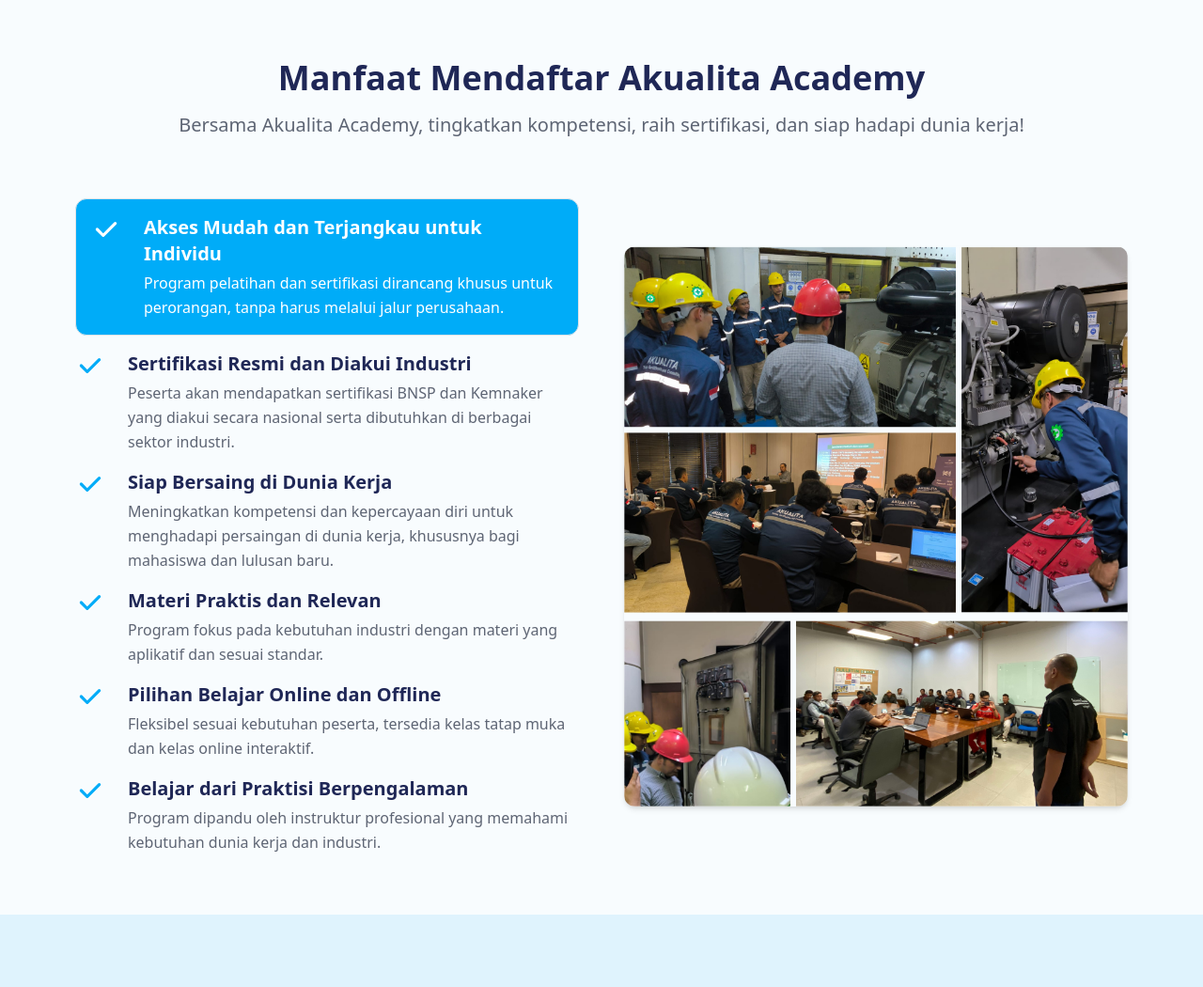
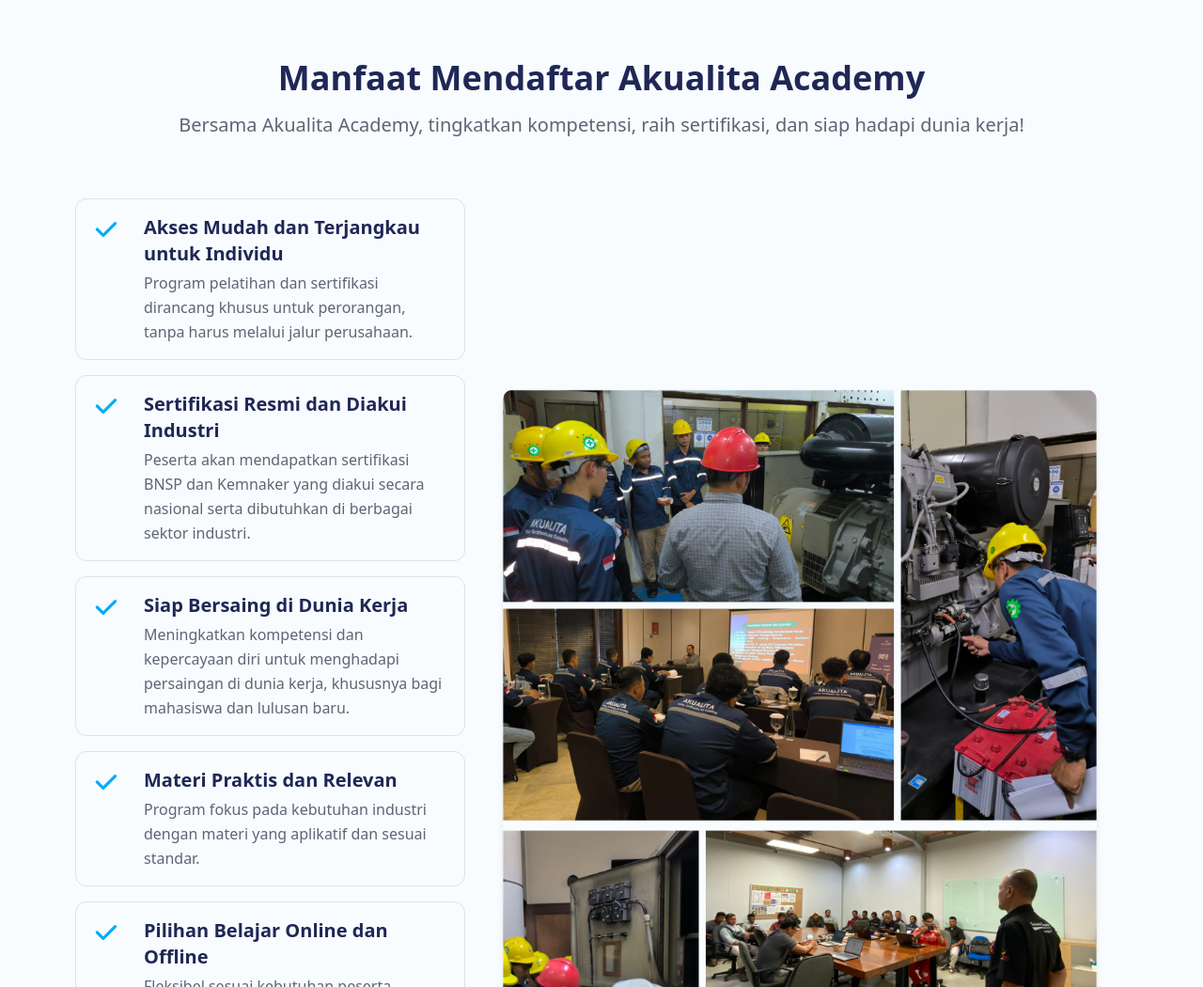
Before and after one commit to yogaacor/Akualita-academy, a Laravel app: page / in a window 1280 px wide. Shown: the part 1457-2507 px from the top of the page at 94% size. Run offline with Laravel 12, Linux system fonts and the light colour scheme; some libraries are stand-ins or nearby versions.

Commit message:
halaman utama

```diff
--- a/resources/views/pages/home.blade.php
+++ b/resources/views/pages/home.blade.php
@@ -102,81 +102,100 @@
     </p>
   </div>
 
-  <div class="max-w-7xl mx-auto grid md:grid-cols-2 gap-12 items-center">
-    <!-- Kiri: Teks dan Daftar Manfaat -->
-    <div>
-      <div class="space-y-4">
-        <!-- Daftar Item -->
-        <!-- Ganti semua ikon dengan ikon centang -->
-        <div class="flex items-start gap-4 border border-gray-300 p-3 rounded-xl bg-[#00ACF8]">
-          <div class="text-white text-3xl">
-            <svg xmlns="http://www.w3.org/2000/svg" class="w-8 h-8" fill="currentColor" viewBox="0 0 20 20"><path fill-rule="evenodd" d="M16.707 5.293a1 1 0 00-1.414 0L8 12.586 4.707 9.293a1 1 0 10-1.414 1.414l4 4a1 1 0 001.414 0l8-8a1 1 0 000-1.414z" clip-rule="evenodd"/></svg>
+  <div class="max-w-9xl mx-auto grid md:grid-cols-[0.5fr_0.8fr] gap-10 items-center">
+    <!-- Kiri -->
+    <div id="card-container" class="space-y-4">
+
+        <!-- Item 1 -->
+        <div class="flex items-start gap-4 border border-gray-300 p-3 rounded-xl transition-all duration-300 group hover:bg-[#00ACF8] hover:shadow-md max-w-xl">
+          <div class="text-[#00ACF8] text-3xl group-hover:text-white">
+            <svg xmlns="http://www.w3.org/2000/svg" class="w-8 h-8" fill="currentColor" viewBox="0 0 20 20">
+              <path fill-rule="evenodd" d="M16.707 5.293a1 1 0 00-1.414 0L8 12.586 4.707 9.293a1 1 0 10-1.414 1.414l4 4a1 1 0 001.414 0l8-8a1 1 0 000-1.414z" clip-rule="evenodd"/>
+            </svg>
           </div>
           <div>
-            <h3 class="font-bold text-xl mb-1 text-white">Akses Mudah dan Terjangkau untuk Individu</h3>
-            <p class="text-white leading-relaxed">Program pelatihan dan sertifikasi dirancang khusus untuk perorangan, tanpa harus melalui jalur perusahaan.</p>
+            <h3 class="font-bold text-xl mb-1 text-[#1F2756] group-hover:text-white">Akses Mudah dan Terjangkau untuk Individu</h3>
+            <p class="text-[#5E6574] leading-relaxed group-hover:text-white">Program pelatihan dan sertifikasi dirancang khusus untuk perorangan, tanpa harus melalui jalur perusahaan.</p>
           </div>
         </div>
 
-        <!-- Duplikasikan dan ganti teks lainnya, ikon tetap centang -->
-        <div class="flex items-start gap-4">
-          <div class="text-[#00ACF8] text-3xl">
-            <svg xmlns="http://www.w3.org/2000/svg" class="w-8 h-8" fill="currentColor" viewBox="0 0 20 20"><path fill-rule="evenodd" d="M16.707 5.293a1 1 0 00-1.414 0L8 12.586 4.707 9.293a1 1 0 10-1.414 1.414l4 4a1 1 0 001.414 0l8-8a1 1 0 000-1.414z" clip-rule="evenodd"/></svg>
+        <!-- Item 2 -->
+        <div class="flex items-start gap-4 border border-gray-300 p-3 rounded-xl transition-all duration-300 group hover:bg-[#00ACF8] hover:shadow-md max-w-xl">
+          <div class="text-[#00ACF8] text-3xl group-hover:text-white">
+            <svg xmlns="http://www.w3.org/2000/svg" class="w-8 h-8" fill="currentColor" viewBox="0 0 20 20">
+              <path fill-rule="evenodd" d="M16.707 5.293a1 1 0 00-1.414 0L8 12.586 4.707 9.293a1 1 0 10-1.414 1.414l4 4a1 1 0 001.414 0l8-8a1 1 0 000-1.414z" clip-rule="evenodd"/>
+            </svg>
           </div>
           <div>
-            <h3 class="font-bold text-xl mb-1 text-[#1F2756]">Sertifikasi Resmi dan Diakui Industri</h3>
-            <p class="text-[#5E6574] leading-relaxed">Peserta akan mendapatkan sertifikasi BNSP dan Kemnaker yang diakui secara nasional serta dibutuhkan di berbagai sektor industri.</p>
+            <h3 class="font-bold text-xl mb-1 text-[#1F2756] group-hover:text-white">Sertifikasi Resmi dan Diakui Industri</h3>
+            <p class="text-[#5E6574] leading-relaxed group-hover:text-white">Peserta akan mendapatkan sertifikasi BNSP dan Kemnaker yang diakui secara nasional serta dibutuhkan di berbagai sektor industri.</p>
           </div>
         </div>
 
-        <div class="flex items-start gap-4">
-          <div class="text-[#00ACF8] text-3xl">
-            <svg xmlns="http://www.w3.org/2000/svg" class="w-8 h-8" fill="currentColor" viewBox="0 0 20 20"><path fill-rule="evenodd" d="M16.707 5.293a1 1 0 00-1.414 0L8 12.586 4.707 9.293a1 1 0 10-1.414 1.414l4 4a1 1 0 001.414 0l8-8a1 1 0 000-1.414z" clip-rule="evenodd"/></svg>
+        <!-- Item 3 -->
+        <div class="flex items-start gap-4 border border-gray-300 p-3 rounded-xl transition-all duration-300 group hover:bg-[#00ACF8] hover:shadow-md max-w-xl">
+          <div class="text-[#00ACF8] text-3xl group-hover:text-white">
+            <svg xmlns="http://www.w3.org/2000/svg" class="w-8 h-8" fill="currentColor" viewBox="0 0 20 20">
+              <path fill-rule="evenodd" d="M16.707 5.293a1 1 0 00-1.414 0L8 12.586 4.707 9.293a1 1 0 10-1.414 1.414l4 4a1 1 0 001.414 0l8-8a1 1 0 000-1.414z" clip-rule="evenodd"/>
+            </svg>
           </div>
           <div>
-            <h3 class="font-bold text-xl mb-1 text-[#1F2756]">Siap Bersaing di Dunia Kerja</h3>
-            <p class="text-[#5E6574] leading-relaxed">Meningkatkan kompetensi dan kepercayaan diri untuk menghadapi persaingan di dunia kerja, khususnya bagi mahasiswa dan lulusan baru.</p>
+            <h3 class="font-bold text-xl mb-1 text-[#1F2756] group-hover:text-white">Siap Bersaing di Dunia Kerja</h3>
+            <p class="text-[#5E6574] leading-relaxed group-hover:text-white">Meningkatkan kompetensi dan kepercayaan diri untuk menghadapi persaingan di dunia kerja, khususnya bagi mahasiswa dan lulusan baru.</p>
           </div>
         </div>
 
-        <div class="flex items-start gap-4">
-          <div class="text-[#00ACF8] text-3xl">
-            <svg xmlns="http://www.w3.org/2000/svg" class="w-8 h-8" fill="currentColor" viewBox="0 0 20 20"><path fill-rule="evenodd" d="M16.707 5.293a1 1 0 00-1.414 0L8 12.586 4.707 9.293a1 1 0 10-1.414 1.414l4 4a1 1 0 001.414 0l8-8a1 1 0 000-1.414z" clip-rule="evenodd"/></svg>
+        <!-- Item 4 -->
+        <div class="flex items-start gap-4 border border-gray-300 p-3 rounded-xl transition-all duration-300 group hover:bg-[#00ACF8] hover:shadow-md max-w-xl">
+          <div class="text-[#00ACF8] text-3xl group-hover:text-white">
+            <svg xmlns="http://www.w3.org/2000/svg" class="w-8 h-8" fill="currentColor" viewBox="0 0 20 20">
+              <path fill-rule="evenodd" d="M16.707 5.293a1 1 0 00-1.414 0L8 12.586 4.707 9.293a1 1 0 10-1.414 1.414l4 4a1 1 0 001.414 0l8-8a1 1 0 000-1.414z" clip-rule="evenodd"/>
+            </svg>
           </div>
           <div>
-            <h3 class="font-bold text-xl mb-1 text-[#1F2756]">Materi Praktis dan Relevan</h3>
-            <p class="text-[#5E6574] leading-relaxed">Program fokus pada kebutuhan industri dengan materi yang aplikatif dan sesuai standar.</p>
+            <h3 class="font-bold text-xl mb-1 text-[#1F2756] group-hover:text-white">Materi Praktis dan Relevan</h3>
+            <p class="text-[#5E6574] leading-relaxed group-hover:text-white">Program fokus pada kebutuhan industri dengan materi yang aplikatif dan sesuai standar.</p>
           </div>
         </div>
 
-        <div class="flex items-start gap-4">
-          <div class="text-[#00ACF8] text-3xl">
-            <svg xmlns="http://www.w3.org/2000/svg" class="w-8 h-8" fill="currentColor" viewBox="0 0 20 20"><path fill-rule="evenodd" d="M16.707 5.293a1 1 0 00-1.414 0L8 12.586 4.707 9.293a1 1 0 10-1.414 1.414l4 4a1 1 0 001.414 0l8-8a1 1 0 000-1.414z" clip-rule="evenodd"/></svg>
+        <!-- Item 5 -->
+        <div class="flex items-start gap-4 border border-gray-300 p-3 rounded-xl transition-all duration-300 group hover:bg-[#00ACF8] hover:shadow-md max-w-xl">
+          <div class="text-[#00ACF8] text-3xl group-hover:text-white">
+            <svg xmlns="http://www.w3.org/2000/svg" class="w-8 h-8" fill="currentColor" viewBox="0 0 20 20">
+              <path fill-rule="evenodd" d="M16.707 5.293a1 1 0 00-1.414 0L8 12.586 4.707 9.293a1 1 0 10-1.414 1.414l4 4a1 1 0 001.414 0l8-8a1 1 0 000-1.414z" clip-rule="evenodd"/>
+            </svg>
           </div>
           <div>
-            <h3 class="font-bold text-xl mb-1 text-[#1F2756]">Pilihan Belajar Online dan Offline</h3>
-            <p class="text-[#5E6574] leading-relaxed">Fleksibel sesuai kebutuhan peserta, tersedia kelas tatap muka dan kelas online interaktif.</p>
+            <h3 class="font-bold text-xl mb-1 text-[#1F2756] group-hover:text-white">Pilihan Belajar Online dan Offline</h3>
+            <p class="text-[#5E6574] leading-relaxed group-hover:text-white">Fleksibel sesuai kebutuhan peserta, tersedia kelas tatap muka dan kelas online interaktif.</p>
           </div>
         </div>
 
-        <div class="flex items-start gap-4">
-          <div class="text-[#00ACF8] text-3xl">
-            <svg xmlns="http://www.w3.org/2000/svg" class="w-8 h-8" fill="currentColor" viewBox="0 0 20 20"><path fill-rule="evenodd" d="M16.707 5.293a1 1 0 00-1.414 0L8 12.586 4.707 9.293a1 1 0 10-1.414 1.414l4 4a1 1 0 001.414 0l8-8a1 1 0 000-1.414z" clip-rule="evenodd"/></svg>
+        <!-- Item 6 -->
+        <div class="flex items-start gap-4 border border-gray-300 p-3 rounded-xl transition-all duration-300 group hover:bg-[#00ACF8] hover:shadow-md max-w-xl">
+          <div class="text-[#00ACF8] text-3xl group-hover:text-white">
+            <svg xmlns="http://www.w3.org/2000/svg" class="w-8 h-8" fill="currentColor" viewBox="0 0 20 20">
+              <path fill-rule="evenodd" d="M16.707 5.293a1 1 0 00-1.414 0L8 12.586 4.707 9.293a1 1 0 10-1.414 1.414l4 4a1 1 0 001.414 0l8-8a1 1 0 000-1.414z" clip-rule="evenodd"/>
+            </svg>
           </div>
           <div>
-            <h3 class="font-bold text-xl mb-1 text-[#1F2756]">Belajar dari Praktisi Berpengalaman</h3>
-            <p class="text-[#5E6574] leading-relaxed">Program dipandu oleh instruktur profesional yang memahami kebutuhan dunia kerja dan industri.</p>
+            <h3 class="font-bold text-xl mb-1 text-[#1F2756] group-hover:text-white">Belajar dari Praktisi Berpengalaman</h3>
+            <p class="text-[#5E6574] leading-relaxed group-hover:text-white">Program dipandu oleh instruktur profesional yang memahami kebutuhan dunia kerja dan industri.</p>
           </div>
         </div>
-      </div>
+
     </div>
 
-    <!-- Kanan: Gambar -->
-    <div class="flex justify-center">
-      <img src="{{ asset('storage/bg/bggg2.png') }}" alt="Bootcamp Benefits" class="rounded-xl shadow-md w-full max-w-xl">
+    <!-- Gambar -->
+    <div class="flex justify-start">
+      <img src="{{ asset('storage/bg/bggg2.png') }}" alt="Bootcamp Benefits" class="rounded-xl shadow-md w-full md:w-[95%]">
     </div>
+
+
   </div>
 </section>
+
+
 
 
 
```
